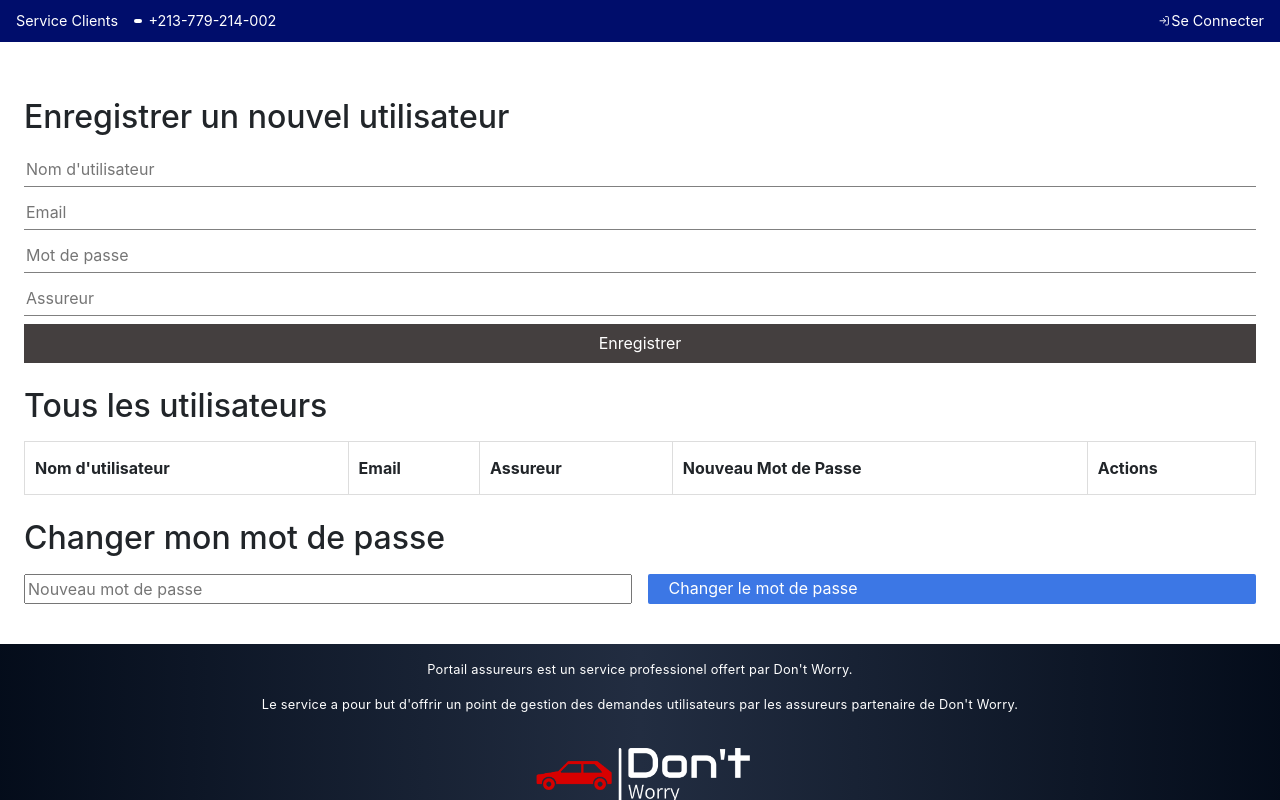
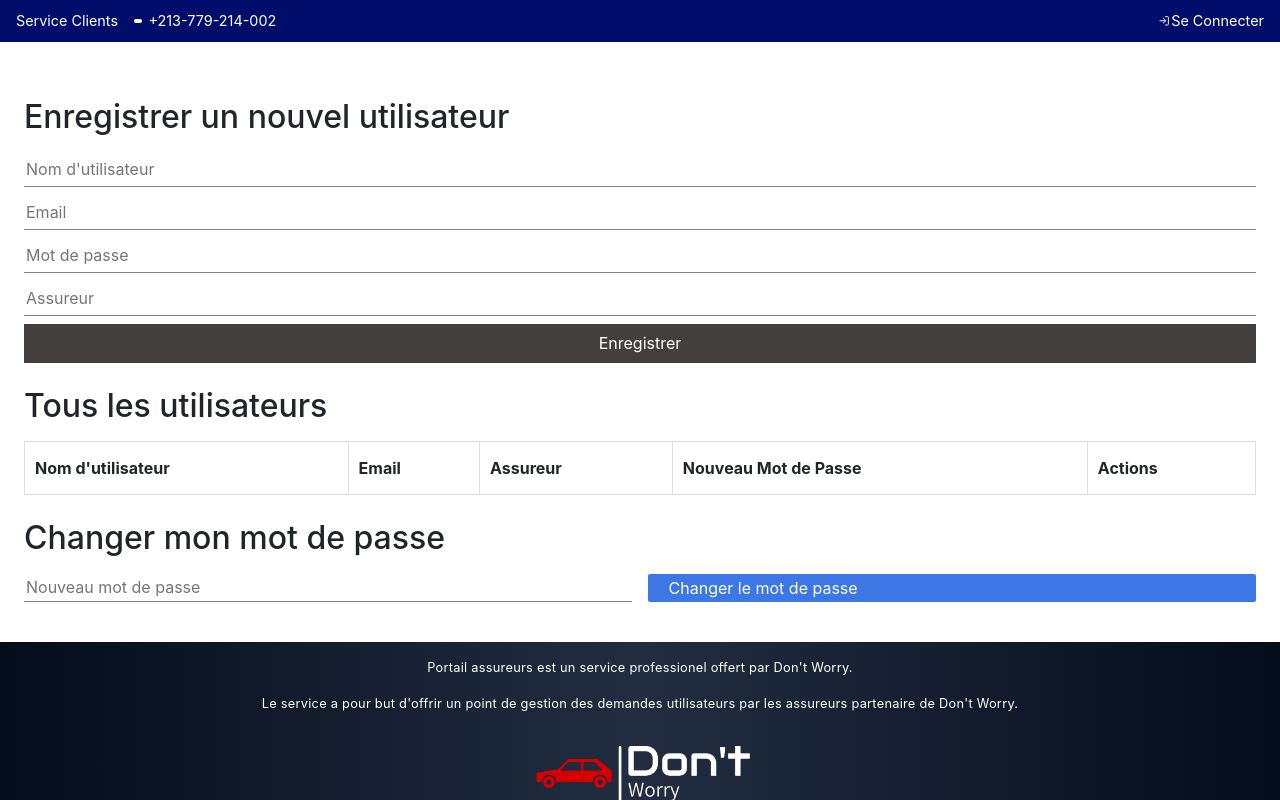
Before and after one commit to WatarizZz-tests/insurance-service, a React (Create React App) app: page /controlpanel in a window 1280 px wide. Built offline with nearby package versions, Linux system fonts and the light colour scheme.

Commit message:
Update contentprimestyle.css

```diff
--- a/src/components/contentprime/contentprimestyle.css
+++ b/src/components/contentprime/contentprimestyle.css
@@ -119,6 +119,12 @@
 
 .form-prime-changepw input {
     width: 50%;
+    border: none;
+    border-bottom: 1px solid grey;
+}
+
+.form-prime-changepw input:focus {
+outline: none;
 }
 
 
```
